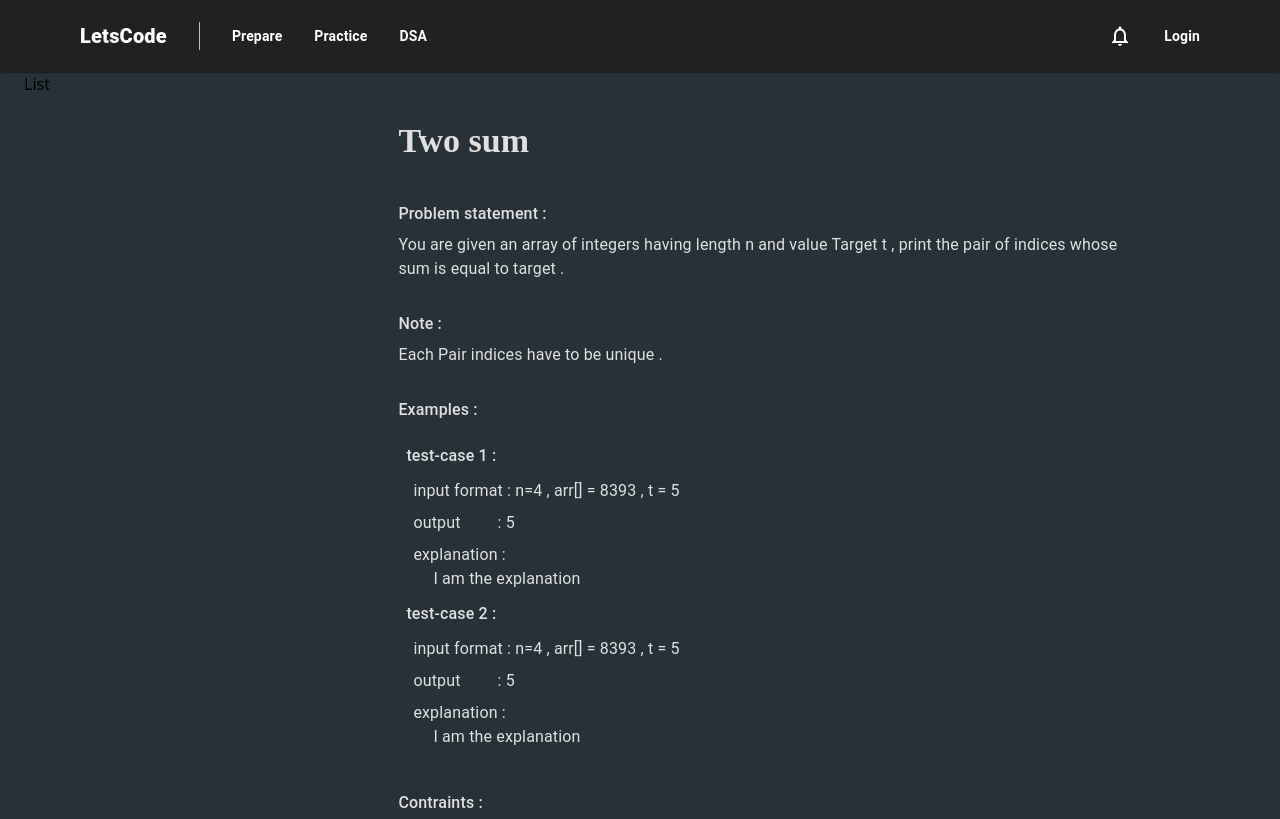
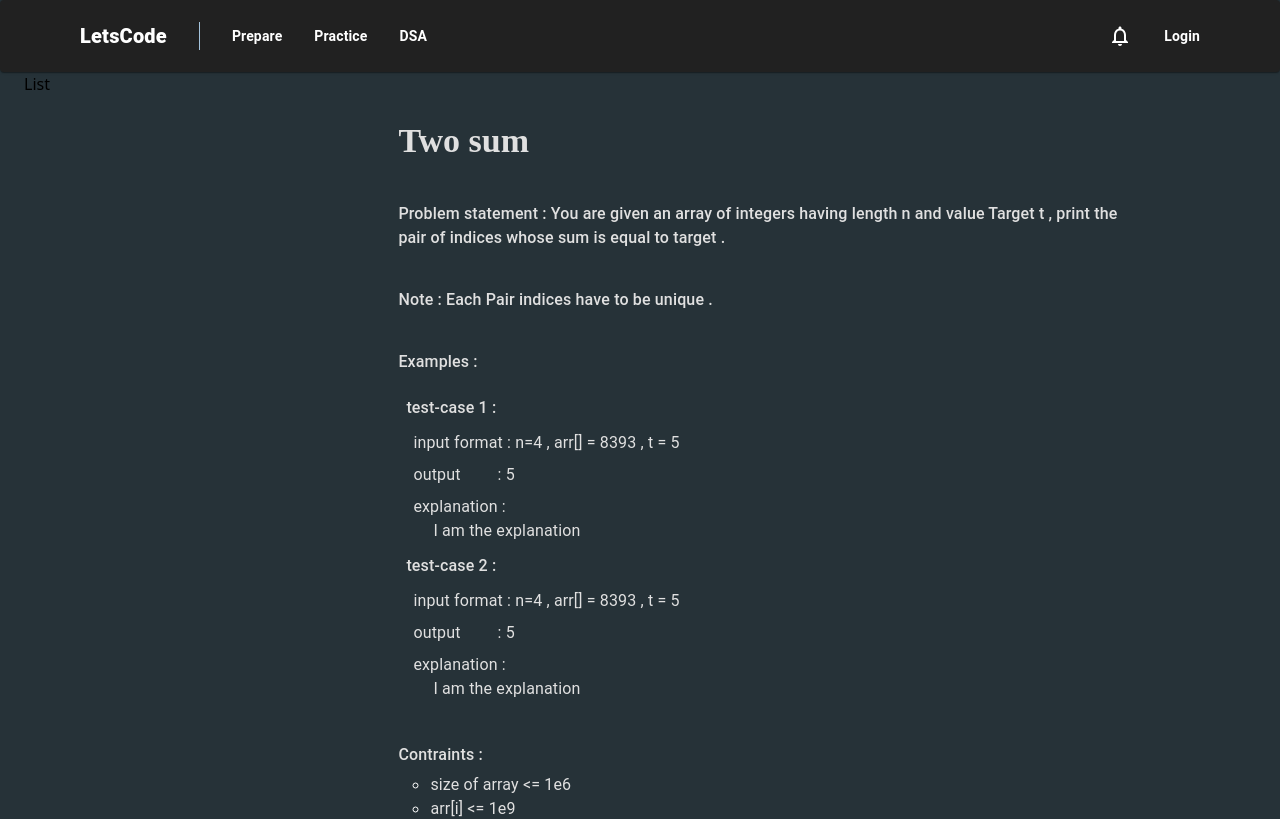
Before and after one commit to Amit-Roy-github/ProjectDSA, a React (Vite) app in the folder client/: page /data-structure/1 in a window 1280 px wide. Shown: the top 819 px of the page. Built offline with nearby package versions, Linux system fonts and the light colour scheme; a web font is replaced by a local one.

Commit message:
Update ProblemPage

```diff
--- a/client/src/components/ProblemPage.jsx
+++ b/client/src/components/ProblemPage.jsx
@@ -10,11 +10,10 @@ import {
    ListItem,
    styled,
 } from '@mui/material';
+
+import { blueGrey, grey } from '@mui/material/colors';
+
 import "@fontsource/amaranth"
-import {
-   blueGrey,
-   grey
-} from '@mui/material/colors';
 
 const theme = createTheme({
    typography: {
@@ -91,10 +90,7 @@ const ProblemPage = () => {
                               fontWeight={550}
                               my={'0.4375rem'}
                            >
-                              Problem statement :
-                           </Typography>
-                           <Typography>
-                              {problem.statement}
+                              Problem statement : {problem.statement}
                            </Typography>
                         </MyBox>
                         <MyBox>
@@ -102,10 +98,7 @@ const ProblemPage = () => {
                               fontWeight={550}
                               my={'0.4375rem'}
                            >
-                              Note :
-                           </Typography>
-                           <Typography>
-                              {problem.note}
+                              Note : {problem.note}
                            </Typography>
                         </MyBox>
                         <MyBox>
```
